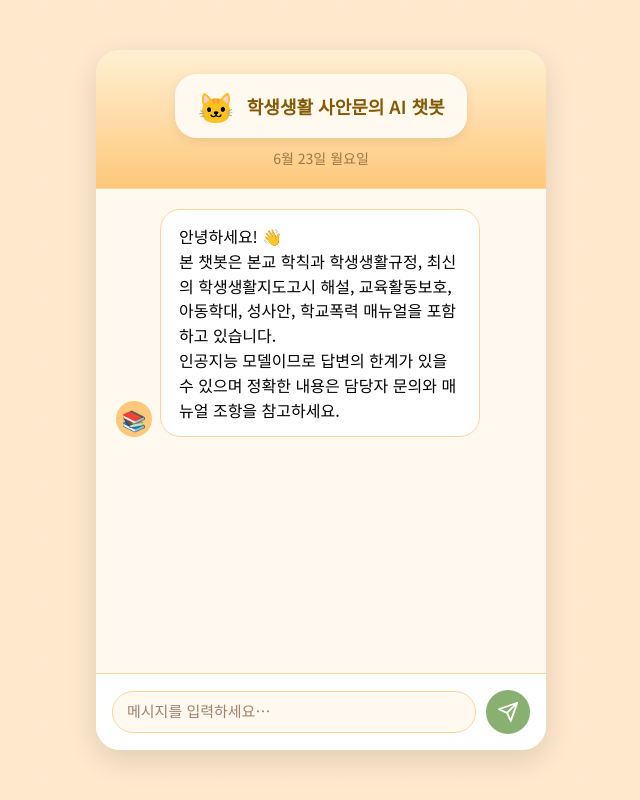
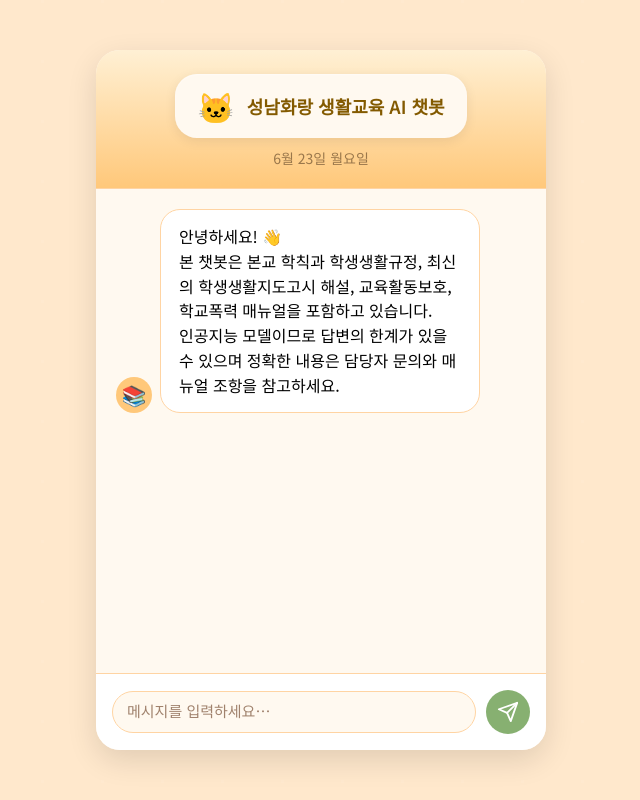
Before and after one commit to nomadcgrang9/school-violence-chatbot, a Flask app: page / in a window 1280 px wide. Shown: the whole page, without its empty margins (319-959 px from the left). Run offline with Flask 3, Linux system fonts and the light colour scheme.

Commit message:
Update index.html

```diff
--- a/templates/index.html
+++ b/templates/index.html
@@ -119,14 +119,14 @@
 <body>
   <div id="chat-container">
     <div id="header">
-      <div class="mascot"><span style="font-size:30px">🐱</span><h1>학생생활 사안문의 AI 챗봇</h1></div>
+      <div class="mascot"><span style="font-size:30px">🐱</span><h1>성남화랑 생활교육 AI 챗봇</h1></div>
       <div class="date" id="current-date"></div>
     </div>
 
     <div id="chat-window">
       <div class="message bot">
         <div class="avatar">📚</div>
-        <div class="message-bubble">안녕하세요! 👋<br>본 챗봇은 본교 학칙과 학생생활규정, 최신의 학생생활지도고시 해설, 교육활동보호, 아동학대, 성사안, 학교폭력 매뉴얼을 포함하고 있습니다. <br> 인공지능 모델이므로 답변의 한계가 있을 수 있으며 정확한 내용은 담당자 문의와 매뉴얼 조항을 참고하세요. </div>
+        <div class="message-bubble">안녕하세요! 👋<br>본 챗봇은 본교 학칙과 학생생활규정, 최신의 학생생활지도고시 해설, 교육활동보호, 학교폭력 매뉴얼을 포함하고 있습니다. <br> 인공지능 모델이므로 답변의 한계가 있을 수 있으며 정확한 내용은 담당자 문의와 매뉴얼 조항을 참고하세요. </div>
       </div>
     </div>
 
```
